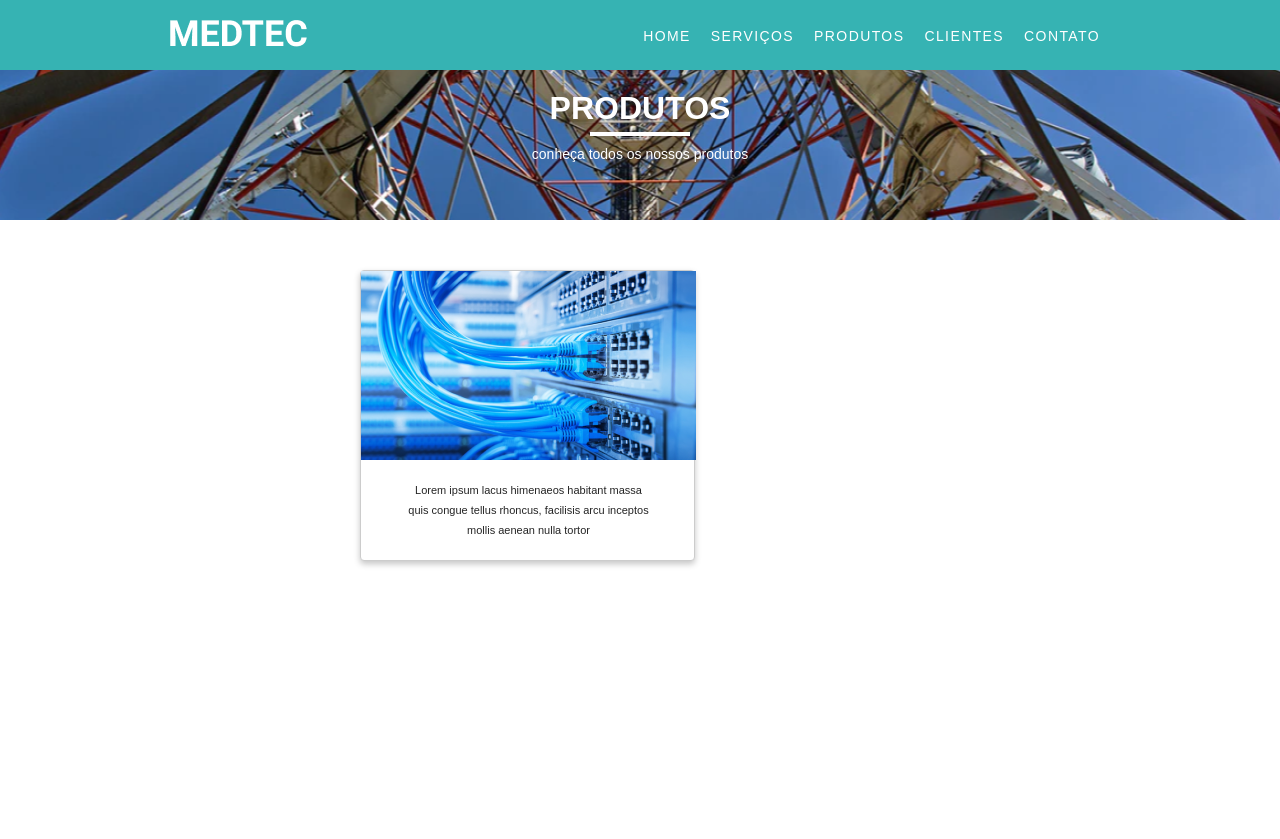
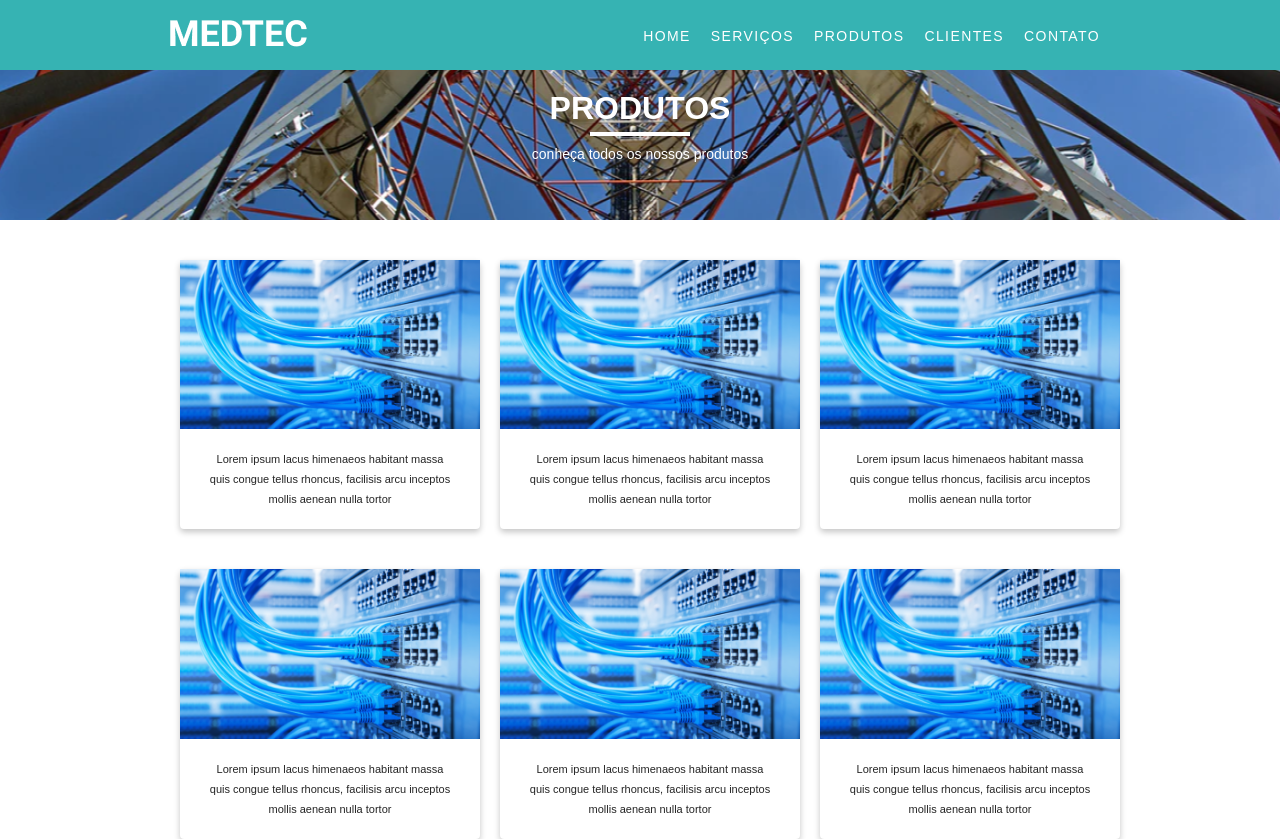
Before and after one commit to koejuao/projeto1, a PHP site: page /produtos.html in a window 1280 px wide. Before the commit the page ends 567 px from the top, so only its background shows below. Run offline with PHP 8.4, Linux system fonts and the light colour scheme.

Commit message:
modificando card de produtos

```diff
--- a/css/produtos.css
+++ b/css/produtos.css
@@ -32,20 +32,21 @@
   margin: 5px auto;
 }
 
-
-.descri{
+.descri {
   font-size: 14px;
   text-align: center;
   margin-top: -50px;
-
 }
 
+.card-prod-list {
+  display: flex;
+  flex-flow: row wrap;
+}
 
 .container .card-prod {
-    margin-top: 50px;
-    margin-left: 200px;
-    width: 335px;
-    border: 1px solid #ccc;
+  margin-top: 40px;
+  margin-left: 20px;
+  width: 300px;
   border-radius: 4px;
   display: flex;
   justify-content: space-around;
@@ -59,9 +60,10 @@
   flex-direction: column;
   align-items: center;
   justify-content: center;
-    align-content: center;
   text-align: center;
-
+}
+.card-item-prod img {
+  width: 100%;
 }
 .card-item-prod h3 {
   padding: 10px 0;
--- a/produtos.html
+++ b/produtos.html
@@ -27,11 +27,43 @@
         <span class="descri"> conheça todos os nossos produtos	</span>
         </main>
 
-        <section >
-            <div class="container ">
+        <section class="container">
+            <div class="card-prod-list">
                 <div class="card-prod">
               <div class="card-item-prod">
                   <img src="img/cabe.png"/>
                   <span>	Lorem ipsum lacus himenaeos habitant massa quis congue tellus rhoncus, facilisis arcu inceptos mollis aenean nulla tortor  </span>
-              </div>
+							</div>
+							</div>
+							<div class="card-prod">
+								<div class="card-item-prod">
+										<img src="img/cabe.png"/>
+										<span>	Lorem ipsum lacus himenaeos habitant massa quis congue tellus rhoncus, facilisis arcu inceptos mollis aenean nulla tortor  </span>
+								</div>
+								</div>
+								<div class="card-prod">
+									<div class="card-item-prod">
+											<img src="img/cabe.png"/>
+											<span>	Lorem ipsum lacus himenaeos habitant massa quis congue tellus rhoncus, facilisis arcu inceptos mollis aenean nulla tortor  </span>
+									</div>
+									</div>
+									<div class="card-prod">
+										<div class="card-item-prod">
+												<img src="img/cabe.png"/>
+												<span>	Lorem ipsum lacus himenaeos habitant massa quis congue tellus rhoncus, facilisis arcu inceptos mollis aenean nulla tortor  </span>
+										</div>
+										</div>
+										<div class="card-prod">
+											<div class="card-item-prod">
+													<img src="img/cabe.png"/>
+													<span>	Lorem ipsum lacus himenaeos habitant massa quis congue tellus rhoncus, facilisis arcu inceptos mollis aenean nulla tortor  </span>
+											</div>
+											</div>
+											<div class="card-prod">
+												<div class="card-item-prod">
+														<img src="img/cabe.png"/>
+														<span>	Lorem ipsum lacus himenaeos habitant massa quis congue tellus rhoncus, facilisis arcu inceptos mollis aenean nulla tortor  </span>
+												</div>
+												</div>
+							</div>
          </section>
```
Lines whose indentation alone changed are shown as unchanged.
